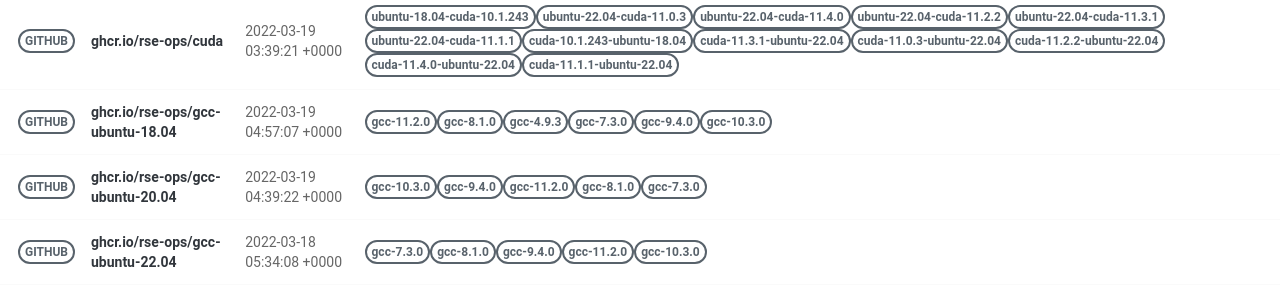
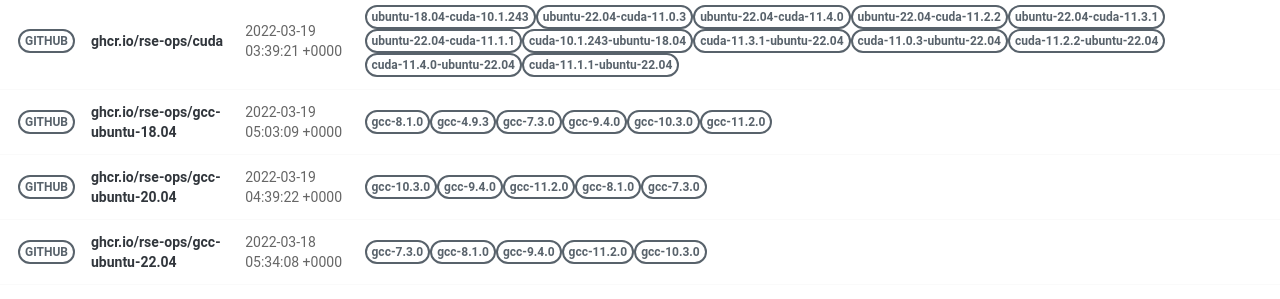
Before and after one commit to rse-ops/docker-images, a Jekyll site: the page built from pages/index.md, in a window 1280 px wide. Shown: the part 502-801 px from the top of the page. Built offline with Jekyll 4.4.1, drawn with Linux system fonts in a browser that asks for light colours; nearby versions of some CDN libraries.

Commit message:
Automated push to update library 2022-03-19

```diff
--- a/_library/ghcr.io-rse-ops-gcc-ubuntu-18.04.md
+++ b/_library/ghcr.io-rse-ops-gcc-ubuntu-18.04.md
@@ -1,14 +1,11 @@
 ---
 layout: container
 name: ghcr.io/rse-ops/gcc-ubuntu-18.04
-updated_at: 2022-03-19 04:57:07.027222
+updated_at: 2022-03-19 05:03:09.723509
 
 
 container_url: https://github.com/orgs/rse-ops/packages/container/package/gcc-ubuntu-18.04
 versions:
- - tag: gcc-11.2.0
-   dockerfile: https://github.com/rse-ops/docker-images/blob/main/ubuntu/gcc/Dockerfile
-   manifest: https://crane.ggcr.dev/manifest/ghcr.io/rse-ops/gcc-ubuntu-18.04:gcc-11.2.0
  - tag: gcc-8.1.0
    dockerfile: https://github.com/rse-ops/docker-images/blob/main/ubuntu/gcc/Dockerfile
    manifest: https://crane.ggcr.dev/manifest/ghcr.io/rse-ops/gcc-ubuntu-18.04:gcc-8.1.0
```
Also changed, not shown: other parts of _library/ghcr.io-rse-ops-gcc-ubuntu-18.04.md (+3 -0 lines).
